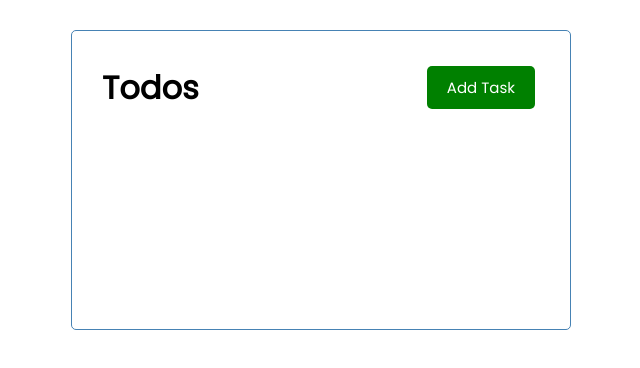
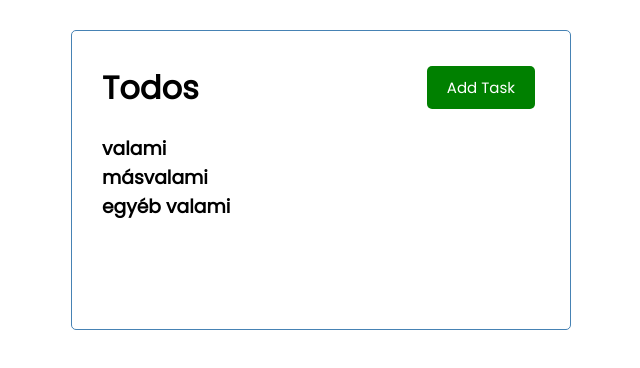
Before and after one commit to akijakya/todos-vue, a Vue app: page / in a window 1280 px wide. Shown: the top 368 px of the page, without its empty margins (319-959 px from the left). Built offline with nearby package versions, Linux system fonts and the light colour scheme.

Commit message:
Add Tasks component

```diff
--- a/src/App.vue
+++ b/src/App.vue
@@ -1,16 +1,46 @@
 <template>
   <div class="container">
     <Header title="Todos"/>
+    <Tasks :tasks="tasks"/>
   </div>
 </template>
 
 <script>
 import Header from './components/Header'
+import Tasks from './components/Tasks'
 
 export default {
   name: 'App',
   components: {
-    Header
+    Header,
+    Tasks
+  },
+  data() {
+    return {
+      tasks: []
+    }
+  },
+  created() {
+    this.tasks = [
+      {
+        id: 1,
+        text: 'valami',
+        day: 'March 1st at 2:30PM',
+        reminder: true,
+      },
+      {
+        id: 2,
+        text: 'másvalami',
+        day: 'March 3rd at 1:30PM',
+        reminder: true,
+      },
+      {
+        id: 3,
+        text: 'egyéb valami',
+        day: 'March 3rd at 11:00AM',
+        reminder: false,
+      },
+    ]
   }
 }
 </script>
--- /dev/null
+++ b/src/components/Tasks.vue
@@ -0,0 +1,14 @@
+<template>
+    <div :key="task.id" v-for="task in tasks">
+        <h3>{{ task.text }}</h3>
+    </div>
+</template>
+
+<script>
+export default {
+    name: "Tasks",
+    props: {
+        tasks: Array,
+    }
+}
+</script>
```
